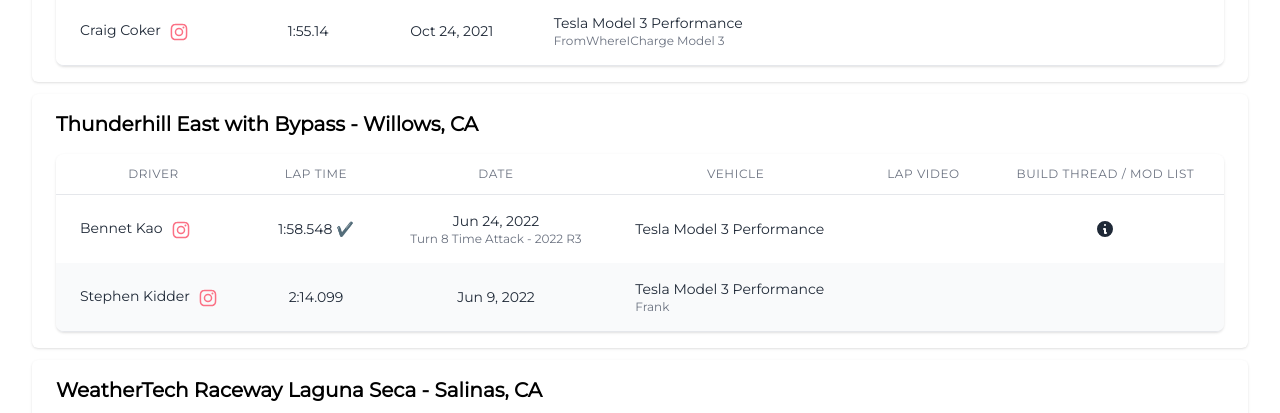
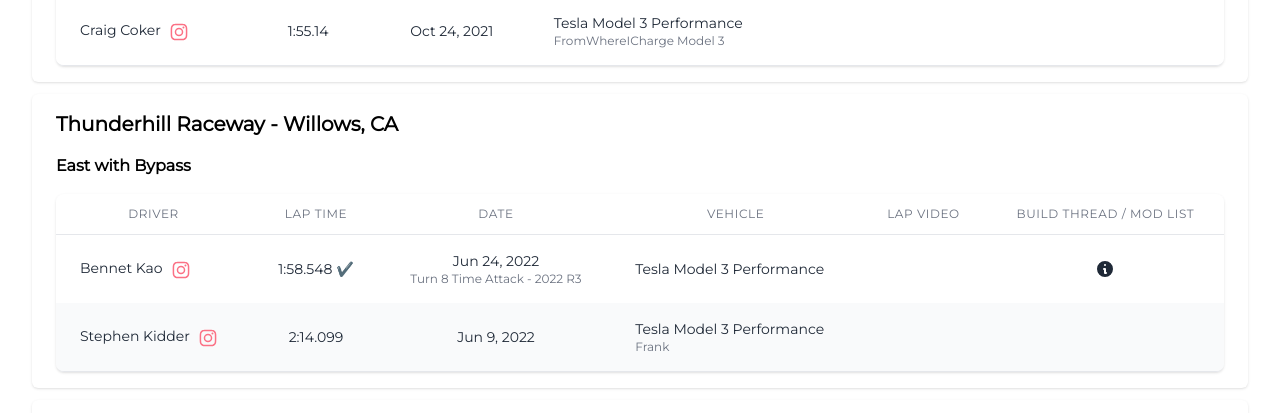
Before and after one commit to esses/evtrackrecords.com, an Eleventy site: page src/index.njk in a window 1280 px wide. Shown: the part 2478-2891 px from the top of the page. Built offline with nearby package versions, Linux system fonts and the light colour scheme; Eleventy itself is replaced by a stand-in of ours; files that its build step writes are made by us from their sources.

Commit message:
reformat of Thunderhill entry

```diff
--- a/src/index.njk
+++ b/src/index.njk
@@ -312,10 +312,11 @@ layout: default.njk
     </div>
   </li>
   <li class="bg-white shadow overflow-hidden rounded-md px-6 py-4">
-    <h2 class="text-xl font-bold mb-4">Thunderhill East with Bypass - Willows, CA</h2>
+    <h2 class="text-xl font-bold mb-4">Thunderhill Raceway - Willows, CA</h2>
     <div class="flex flex-col">
       <div class="-my-2 overflow-x-auto sm:-mx-6 lg:-mx-8">
         <div class="py-2 align-middle inline-block min-w-full sm:px-6 lg:px-8">
+          <h3 class="text-l font-bold mb-4">East with Bypass</h3>
           <div class="shadow overflow-hidden border-b border-gray-200 sm:rounded-lg">
             <table class="min-w-full divide-y divide-gray-200">
               <thead class="bg-gray-50">
```
